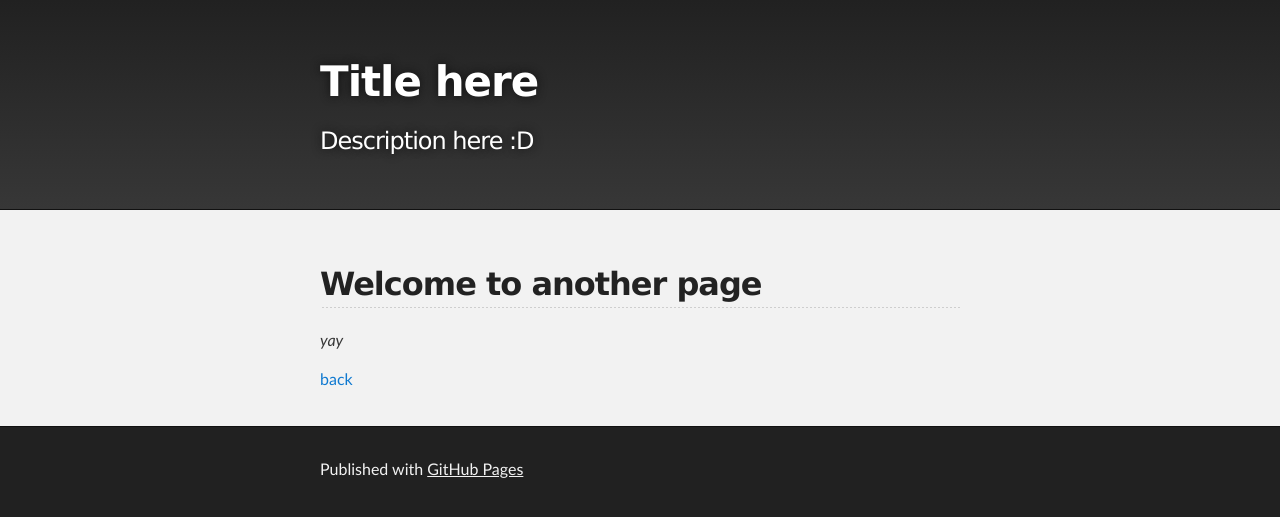
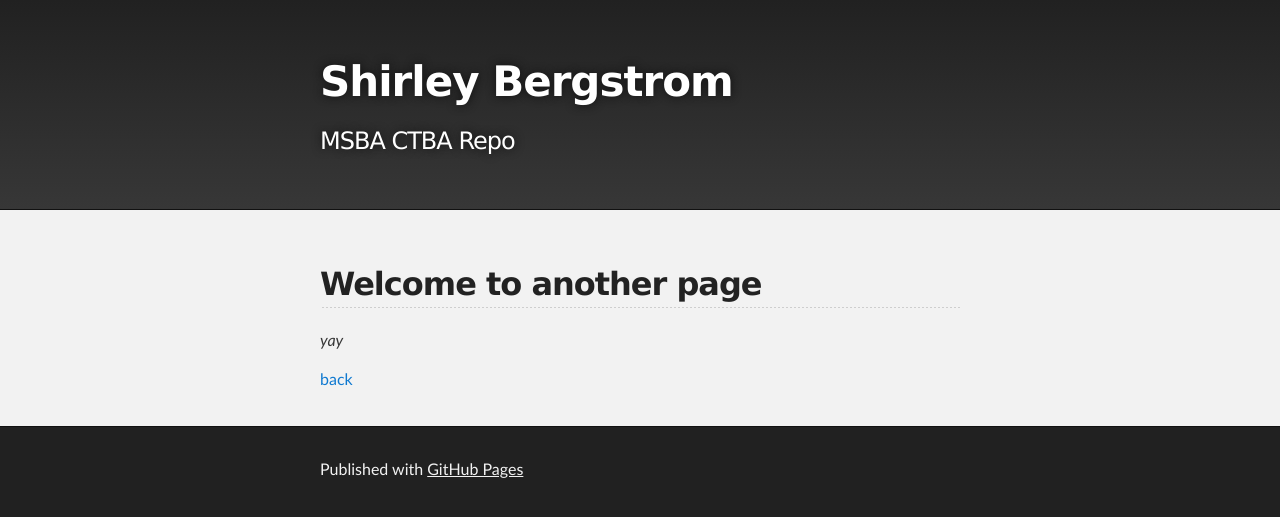
Before and after one commit to sbergstrom-pov/sbergstrom-pov.github.io, a Jekyll site: the page built from another-page.md, in a window 1280 px wide. Shown: the top 517 px of the page. Built offline with Jekyll 4.4.1, drawn with Linux system fonts in a browser that asks for light colours; our own code applies the rules of GitHub Pages for plain Markdown files.

Commit message:
Update _config.yml

```diff
--- a/_config.yml
+++ b/_config.yml
@@ -1,5 +1,5 @@
-title: Title here
-description: Description here :D
+title: Shirley Bergstrom
+description: MSBA CTBA Repo
 show_downloads: false
 google_analytics:
 theme: jekyll-theme-slate
```
